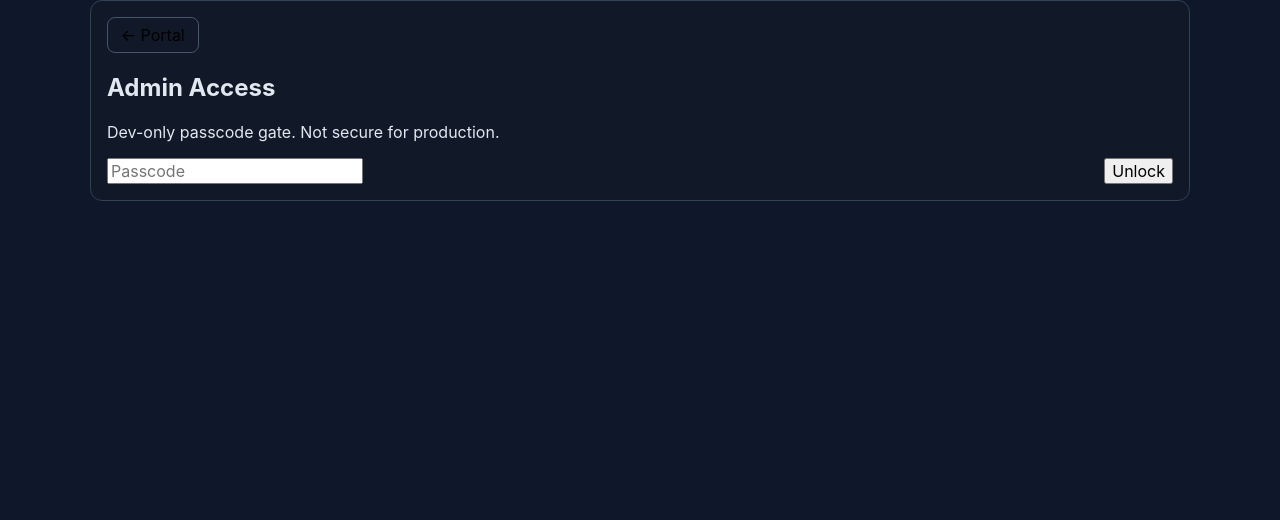
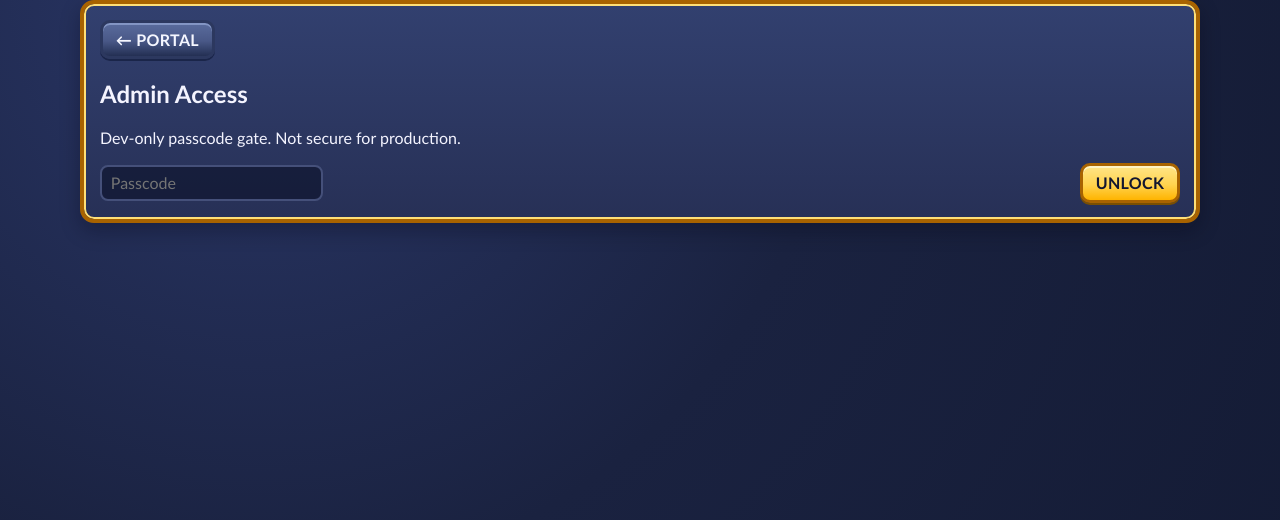
Before and after one commit to sapogov/gameit, a React (Vite) app: page /admin in a window 1280 px wide. Shown: the top 520 px of the page. Built offline with nearby package versions, Linux system fonts and the light colour scheme.

Commit message:
style: apply arcade asset-inspired portal and snake UI theme

```diff
--- a/src/admin/AdminPage.tsx
+++ b/src/admin/AdminPage.tsx
@@ -25,7 +25,7 @@ export const AdminPage = () => {
         <p>Dev-only passcode gate. Not secure for production.</p>
         <form onSubmit={submit} className="row">
           <input type="password" value={code} onChange={(e) => setCode(e.target.value)} placeholder="Passcode" />
-          <button type="submit">Unlock</button>
+          <button className="pixel-btn" type="submit">Unlock</button>
         </form>
       </main>
     );
@@ -50,13 +50,13 @@ export const AdminPage = () => {
         <label>Lives<input type="number" value={config.lives} onChange={(e) => update('lives', Number(e.target.value))} /></label>
       </div>
       <div className="row">
-        <button onClick={() => {
+        <button className="pixel-btn" onClick={() => {
           const parsed = snakeConfigSchema.safeParse(config);
           if (!parsed.success) return alert(parsed.error.issues[0].message);
           saveSnakeConfig(parsed.data);
           alert('Saved');
         }}>Save</button>
-        <button onClick={() => { resetSnakeConfig(); setConfig(defaultSnakeConfig); }}>Reset defaults</button>
+        <button className="pixel-btn secondary" onClick={() => { resetSnakeConfig(); setConfig(defaultSnakeConfig); }}>Reset defaults</button>
       </div>
     </main>
   );
--- a/src/app/App.tsx
+++ b/src/app/App.tsx
@@ -17,14 +17,14 @@ const Home = () => {
 
   return (
     <main className="page">
-      <header className="portal-header">
+      <header className="portal-header arcade-panel">
         <div>
-          <h1>🎮 GameIt Portal</h1>
+          <h1 className="brand-title">🎮 GameIt Portal</h1>
           <p>Arcade games for desktop + mobile.</p>
         </div>
-        <div className="row">
-          <button onClick={toggleTheme}>Theme: {theme}</button>
-          <button onClick={() => setShowLeaderboard(true)}>🏆 Leaderboard</button>
+        <div className="row wrap">
+          <button className="pixel-btn secondary" onClick={toggleTheme}>Theme: {theme}</button>
+          <button className="pixel-btn" onClick={() => setShowLeaderboard(true)}>🏆 Leaderboard</button>
           <Link to="/admin" className="ghost-btn">Admin</Link>
         </div>
       </header>
--- a/src/components/GameTile.tsx
+++ b/src/components/GameTile.tsx
@@ -6,5 +6,6 @@ export const GameTile = ({ game }: { game: GameDefinition }) => (
     <div className="badge">{game.status === 'playable' ? 'Play now' : 'Coming soon'}</div>
     <h3>{game.name}</h3>
     <p>{game.description}</p>
+    <span className={`pixel-btn ${game.status === 'playable' ? '' : 'secondary'}`}>{game.status === 'playable' ? 'Enter' : 'Soon'}</span>
   </Link>
 );
--- a/src/components/LeaderboardModal.tsx
+++ b/src/components/LeaderboardModal.tsx
@@ -15,16 +15,16 @@ export const LeaderboardModal = ({ onClose }: { onClose: () => void }) => {
       <div className="modal panel">
         <header className="row">
           <h2>Leaderboards</h2>
-          <button onClick={onClose}>✕</button>
+          <button className="pixel-btn secondary" onClick={onClose}>✕</button>
         </header>
         <div className="row wrap">
           {gameRegistry.map((game) => (
-            <button key={game.id} className={gameId === game.id ? 'active' : ''} onClick={() => setGameId(game.id)}>{game.name}</button>
+            <button key={game.id} className={`pixel-btn ${gameId === game.id ? 'active' : ''}`} onClick={() => setGameId(game.id)}>{game.name}</button>
           ))}
         </div>
         <div className="row wrap">
           {(['daily', 'weekly', 'all-time'] as LeaderboardRange[]).map((r) => (
-            <button key={r} className={range === r ? 'active' : ''} onClick={() => setRange(r)}>{r}</button>
+            <button key={r} className={`pixel-btn secondary ${range === r ? 'active' : ''}`} onClick={() => setRange(r)}>{r}</button>
           ))}
         </div>
         {rows.length === 0 ? (
--- a/src/styles/global.css
+++ b/src/styles/global.css
@@ -1,39 +1,159 @@
 :root {
-  --bg: #0f172a;
-  --text: #e2e8f0;
-  --panel: #111827;
-  --muted: #94a3b8;
+  --bg: #1a2240;
+  --text: #f4f4ff;
+  --panel: #273056;
+  --panel-soft: #32406f;
+  --muted: #d1d5ee;
+  --gold-1: #ffd34f;
+  --gold-2: #ffb400;
+  --gold-3: #a86300;
+  --ink: #121630;
+  --blue-btn-1: #495887;
+  --blue-btn-2: #232f53;
+  --danger: #ff745d;
 }
+
 :root[data-theme='light'] {
-  --bg: #f8fafc;
-  --text: #0f172a;
+  --bg: #e9eefc;
+  --text: #1d2340;
   --panel: #ffffff;
-  --muted: #334155;
+  --panel-soft: #e9edfb;
+  --muted: #4a5576;
+  --ink: #192039;
 }
+
 * { box-sizing: border-box; }
-body { margin: 0; font-family: Inter, system-ui, sans-serif; background: var(--bg); color: var(--text); }
+body {
+  margin: 0;
+  font-family: "Trebuchet MS", "Segoe UI", system-ui, sans-serif;
+  color: var(--text);
+  background: radial-gradient(circle at 20% 0%, #2a3768 0%, var(--bg) 45%, #131a33 100%);
+  min-height: 100vh;
+}
 a { color: inherit; text-decoration: none; }
 button, input, select { font: inherit; }
-.page { max-width: 1100px; margin: 0 auto; padding: 1rem; }
-.portal-header,.row,.top-bar { display: flex; justify-content: space-between; gap: .5rem; align-items: center; }
+
+.page { max-width: 1120px; margin: 0 auto; padding: 1rem; }
+.portal-header,.row,.top-bar { display: flex; justify-content: space-between; gap: .6rem; align-items: center; }
 .wrap { flex-wrap: wrap; }
+
+.arcade-panel,
+.game-tile,
+.panel {
+  background: linear-gradient(180deg, var(--panel-soft), var(--panel));
+  border: 4px solid var(--gold-3);
+  box-shadow: inset 0 0 0 2px #ffdf76, 0 8px 20px rgb(5 7 20 / 30%);
+  border-radius: 14px;
+  padding: 1rem;
+}
+
+.brand-title {
+  margin: 0;
+  letter-spacing: .5px;
+  text-shadow: 0 2px 0 var(--ink);
+}
+
 .tile-grid { display: grid; grid-template-columns: repeat(auto-fit, minmax(220px, 1fr)); gap: 1rem; margin-top: 1.25rem; }
-.game-tile, .panel { background: var(--panel); border: 1px solid #334155; border-radius: 12px; padding: 1rem; }
-.badge { font-size: .8rem; color: var(--muted); }
-.ghost-btn { background: transparent; border: 1px solid #475569; border-radius: 8px; padding: .45rem .8rem; }
-.modal-backdrop { position: fixed; inset: 0; background: rgb(2 6 23 / 75%); display: grid; place-items: center; }
+.game-tile { transition: transform .2s ease, box-shadow .2s ease; }
+.game-tile:hover { transform: translateY(-2px); box-shadow: inset 0 0 0 2px #ffdf76, 0 14px 24px rgb(5 7 20 / 40%); }
+.badge {
+  display: inline-block;
+  margin-bottom: .5rem;
+  padding: .15rem .55rem;
+  border-radius: 999px;
+  background: rgba(255, 211, 79, .2);
+  color: var(--muted);
+  font-size: .78rem;
+}
+
+.pixel-btn,
+button,
+.ghost-btn {
+  border: 3px solid var(--gold-3);
+  border-radius: 10px;
+  padding: .45rem .8rem;
+  color: var(--ink);
+  background: linear-gradient(180deg, #ffe588, var(--gold-1) 55%, var(--gold-2));
+  box-shadow: inset 0 2px 0 #fff3c2, 0 2px 0 #7a4f00;
+  font-weight: 800;
+  text-transform: uppercase;
+  letter-spacing: .02em;
+  cursor: pointer;
+}
+
+.pixel-btn.secondary,
+.ghost-btn,
+button.secondary {
+  color: #f5f7ff;
+  border-color: #2c385f;
+  background: linear-gradient(180deg, #5a6c9d, var(--blue-btn-1) 55%, var(--blue-btn-2));
+  box-shadow: inset 0 2px 0 #8395c3, 0 2px 0 #1a2549;
+}
+
+.modal-backdrop { position: fixed; inset: 0; background: rgb(9 11 21 / 75%); display: grid; place-items: center; padding: 1rem; }
 .modal { width: min(95vw, 900px); max-height: 90vh; overflow: auto; }
-table { width: 100%; border-collapse: collapse; }
-th, td { border-bottom: 1px solid #334155; padding: .45rem; text-align: left; font-size: .9rem; }
-.active { border: 1px solid #22c55e; }
+.modal table { width: 100%; border-collapse: collapse; margin-top: .65rem; }
+th, td { border-bottom: 1px solid rgb(255 224 133 / 30%); padding: .45rem; text-align: left; font-size: .9rem; }
+.active { outline: 2px solid #9be278; }
+
 .game-layout { display: grid; grid-template-columns: 1fr 320px; gap: 1rem; }
-.snake-canvas { width: min(100%, 520px); border: 1px solid #334155; border-radius: 8px; }
-.hud { display: flex; flex-wrap: wrap; gap: .5rem; margin: .5rem 0; font-size: .9rem; color: var(--muted); }
-.controls-row,.touch-controls { display: flex; gap: .5rem; margin-top: .5rem; }
+.snake-canvas {
+  width: min(100%, 520px);
+  border: 4px solid var(--gold-3);
+  box-shadow: inset 0 0 0 2px #ffdf76;
+  border-radius: 12px;
+  background: #0b1020;
+}
+
+.hud {
+  display: grid;
+  grid-template-columns: repeat(auto-fit, minmax(120px, 1fr));
+  gap: .45rem;
+  margin: .75rem 0;
+}
+.hud > span {
+  border-radius: 8px;
+  padding: .35rem .5rem;
+  background: rgb(255 214 91 / 15%);
+  border: 1px solid rgb(255 214 91 / 35%);
+  color: var(--muted);
+}
+
+.controls-row,.touch-controls { display: flex; gap: .5rem; flex-wrap: wrap; margin-top: .5rem; }
 .touch-controls button { min-width: 48px; min-height: 48px; }
-.error { color: #ef4444; }
+.error { color: var(--danger); font-weight: 700; }
+
 label { display: grid; gap: .25rem; margin-bottom: .5rem; }
-.admin-grid { display: grid; grid-template-columns: repeat(auto-fit, minmax(180px, 1fr)); gap: .5rem; }
+input, select {
+  border-radius: 8px;
+  border: 2px solid #45507a;
+  background: rgb(9 14 35 / 55%);
+  color: var(--text);
+  padding: .4rem .55rem;
+}
+
+.admin-grid { display: grid; grid-template-columns: repeat(auto-fit, minmax(180px, 1fr)); gap: .6rem; }
+
+.game-state-banner {
+  margin-top: .5rem;
+  border-radius: 10px;
+  padding: .5rem .75rem;
+  font-weight: 900;
+  text-transform: uppercase;
+  background: linear-gradient(180deg, #5a6c9d, var(--blue-btn-2));
+  border: 3px solid #243056;
+}
+
 @media (max-width: 900px) {
   .game-layout { grid-template-columns: 1fr; }
 }
+
+/* Optional hook for the provided sprite sheet:
+   place exported atlas as public/assets/arcade-ui.png and add className="sprite-skin" */
+.sprite-skin {
+  --ui-sprite: url('/assets/arcade-ui.png');
+  background-image: var(--ui-sprite), linear-gradient(180deg, #ffe588, var(--gold-1) 55%, var(--gold-2));
+  background-size: 320px auto, auto;
+  background-repeat: no-repeat;
+  background-position: center;
+}
```
Also changed, not shown: src/games/snake/SnakeGamePage.tsx (+13 -10 lines).
